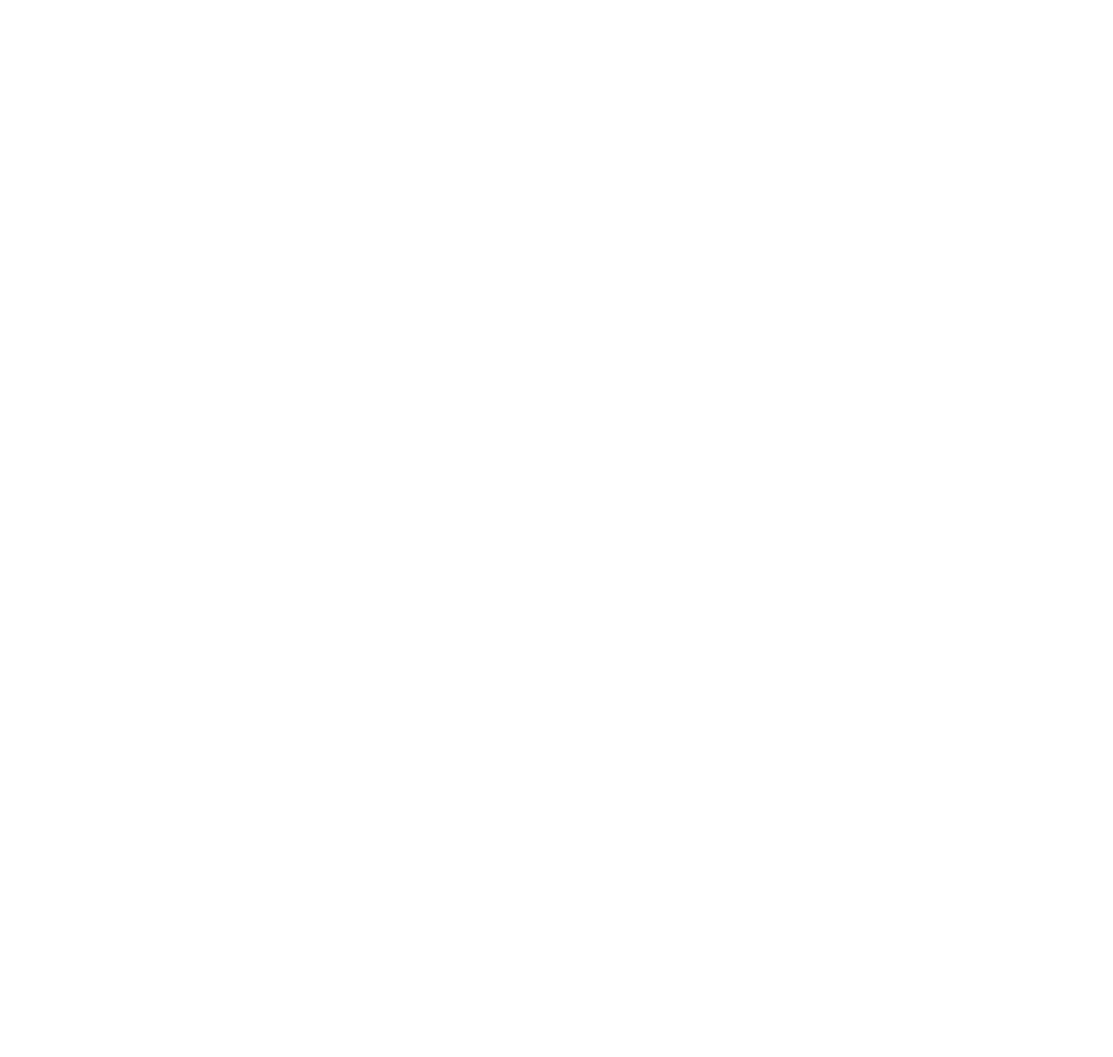
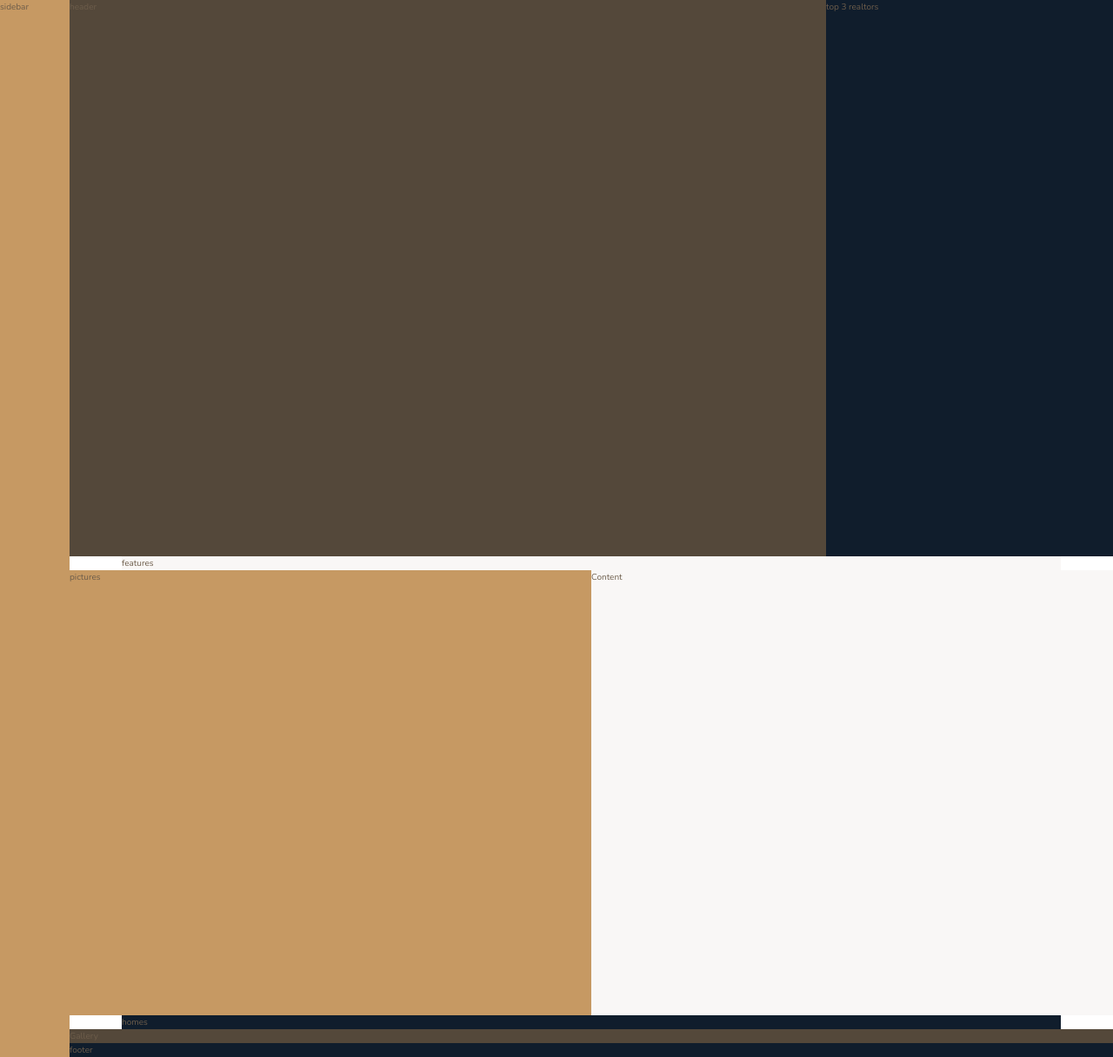
Before and after one commit to larklarky/Nexter, a website: page index.html in a window 1280 px wide. Shown: the whole page at 87% size. Before the commit the page ends 800 px from the top, so only its background shows below. Drawn offline with nearby package versions, Linux system fonts and the light colour scheme; files that its build step writes are made by us from their sources.

Commit message:
build the overall layout

```diff
--- a/index.html
+++ b/index.html
@@ -12,6 +12,40 @@
         <title>nexter &mdash; your home, your freedom</title>
     </head>
     <body class="container">
+        <div class="sidebar">
+            sidebar
+        </div>
 
+        <header class="header">
+            header
+        </header>
+
+        <div class="realtors">
+            top 3 realtors
+        </div>
+
+        <section class="features">
+            features
+        </section>
+
+        <div class="story__pictures">
+            pictures
+        </div>
+
+        <div class="story__content">
+            Content
+        </div>
+
+        <section class="homes">
+            homes
+        </section>
+
+        <section class="gallery">
+            Gallery
+        </section>
+
+        <footer class="footer">
+            footer
+        </footer>
     </body>
 </html>
--- a/sass/_base.scss
+++ b/sass/_base.scss
@@ -13,3 +13,30 @@ $color-grey-dark-2: #6D5D4B;
 // FONT VARIABLES
 $font-primary: 'Nunito', sans-serif;
 $font-display: 'Josefin Sans', sans-serif;
+
+
+*,
+*::before,
+*::after {
+    margin: 0;
+    padding: 0;
+    box-sizing: inherit;
+}
+
+html {
+    box-sizing: border-box;
+    font-size: 62.5%; // 1rem = 10px;
+}
+
+body {
+    font-family: $font-primary;
+    color: $color-grey-dark-2;
+    font-weight: 300;
+    line-height: 1.6;
+}
+
+.container {
+    display: grid;
+    grid-template-rows: 80vh min-content 40vw repeat(3, min-content);
+    grid-template-columns: [sidebar-start] 8rem [sidebar-end full-start] minmax(6rem, 1fr) [center-start] repeat(8, [col-start] minmax(min-content, 14rem)[col-end]) [center-end] minmax(6rem, 1fr) [full-end];
+}
--- a/sass/_features.scss
+++ b/sass/_features.scss
@@ -0,0 +1,4 @@
+.features {
+    background-color: $color-grey-light-1;
+    grid-column: center-start / center-end;
+}
--- a/sass/_footer.scss
+++ b/sass/_footer.scss
@@ -0,0 +1,4 @@
+.footer {
+    background-color: $color-secondary;
+    grid-column: full-start / full-end;
+}
--- a/sass/_gallery.scss
+++ b/sass/_gallery.scss
@@ -0,0 +1,4 @@
+.gallery {
+    background-color: $color-grey-dark-1;
+    grid-column: full-start / full-end;
+}
--- a/sass/_header.scss
+++ b/sass/_header.scss
@@ -0,0 +1,4 @@
+.header {
+    background-color: $color-grey-dark-1;
+    grid-column: full-start / col-end 6;
+}
--- a/sass/_homes.scss
+++ b/sass/_homes.scss
@@ -0,0 +1,4 @@
+.homes {
+    background-color: $color-secondary;
+    grid-column: center-start / center-end;
+}
--- a/sass/_realtors.scss
+++ b/sass/_realtors.scss
@@ -0,0 +1,4 @@
+.realtors {
+    background-color: $color-secondary;
+    grid-column: col-start 7 / full-end;
+}
--- a/sass/_sidebar.scss
+++ b/sass/_sidebar.scss
@@ -0,0 +1,5 @@
+.sidebar {
+    background-color: $color-primary;
+    grid-column: sidebar-start / sidebar-end;
+    grid-row: 1 / -1;
+}
--- a/sass/_story.scss
+++ b/sass/_story.scss
@@ -0,0 +1,12 @@
+.story {
+
+    &__pictures {
+        background-color: $color-primary;
+        grid-column: full-start / col-end 4;
+    }
+
+    &__content {
+        background-color: $color-grey-light-1;
+        grid-column: col-start 5 / full-end;
+    }
+}
```
Also changed, not shown: css/style.css (added), sass/main.scss (line endings or trailing spaces), 1 other file.
